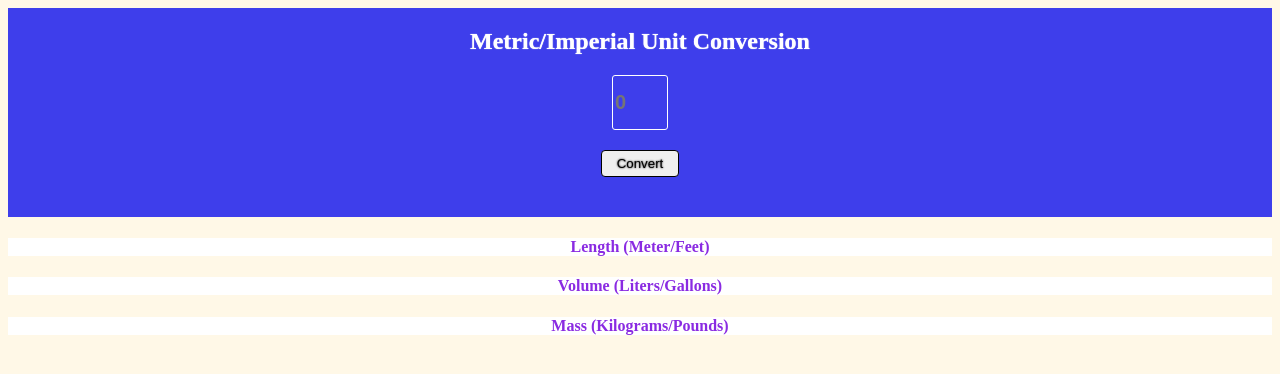
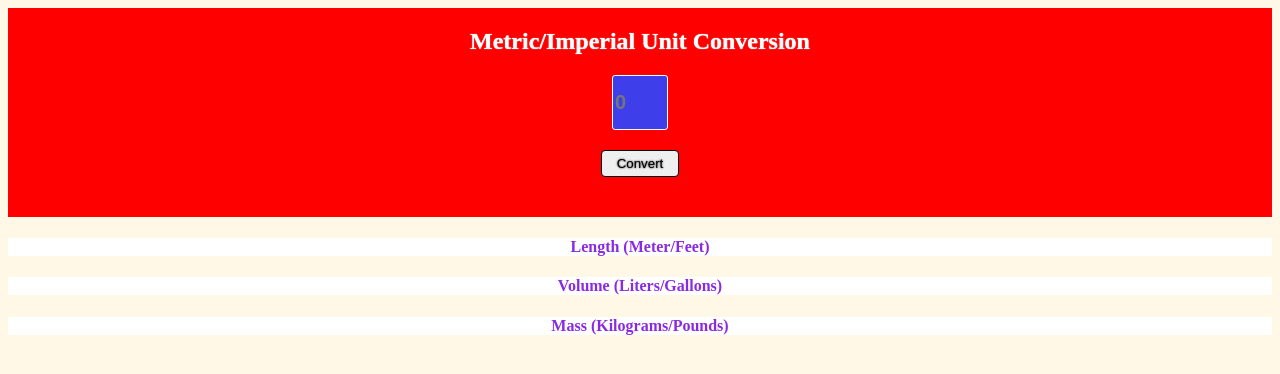
Before and after one commit to alayashwanthreddy/Metric-Unit-Converter, a plain HTML site: page project4/index.html in a window 1280 px wide. Drawn offline with Linux system fonts and the light colour scheme.

Commit message:
Update styles.css
i need change the background color in the css style sheet

```diff
--- a/project4/styles.css
+++ b/project4/styles.css
@@ -9,7 +9,7 @@ body{
     flex-direction: column;
     justify-content: center;
     align-items: center;
-    background:rgb(62, 62, 235);
+    background:red;
 }
 h2{
     color:white;
```
